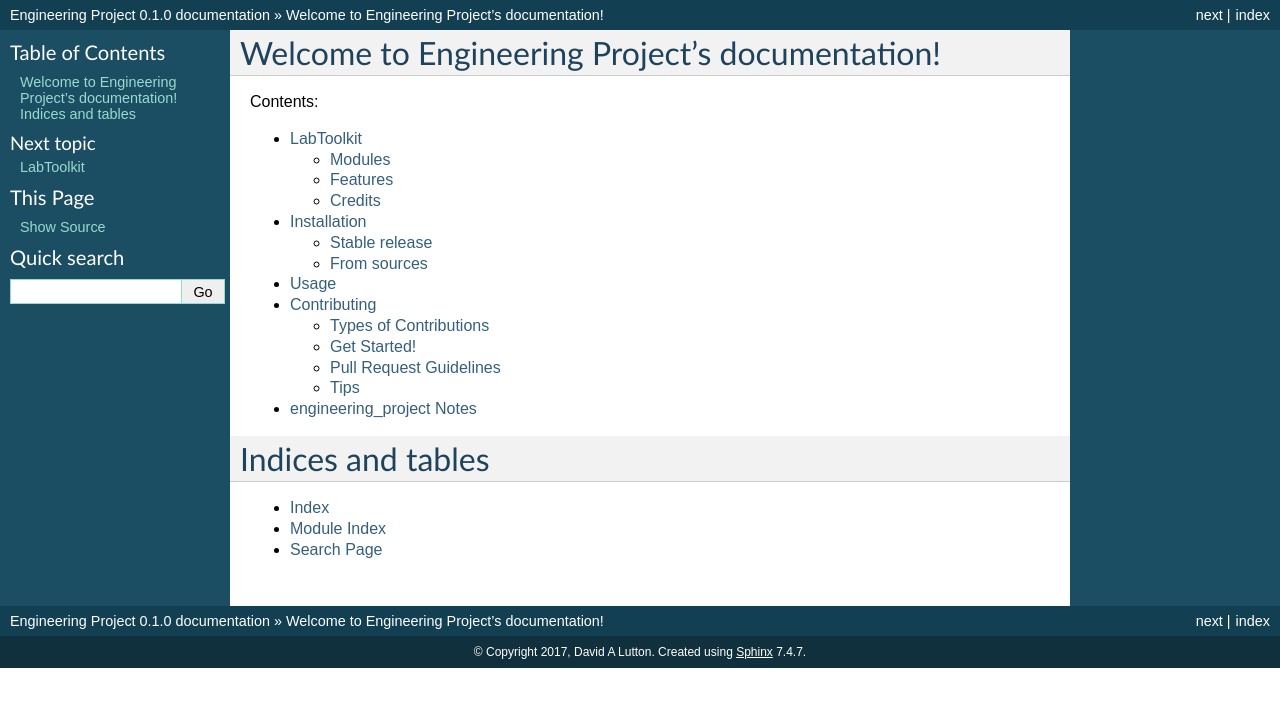
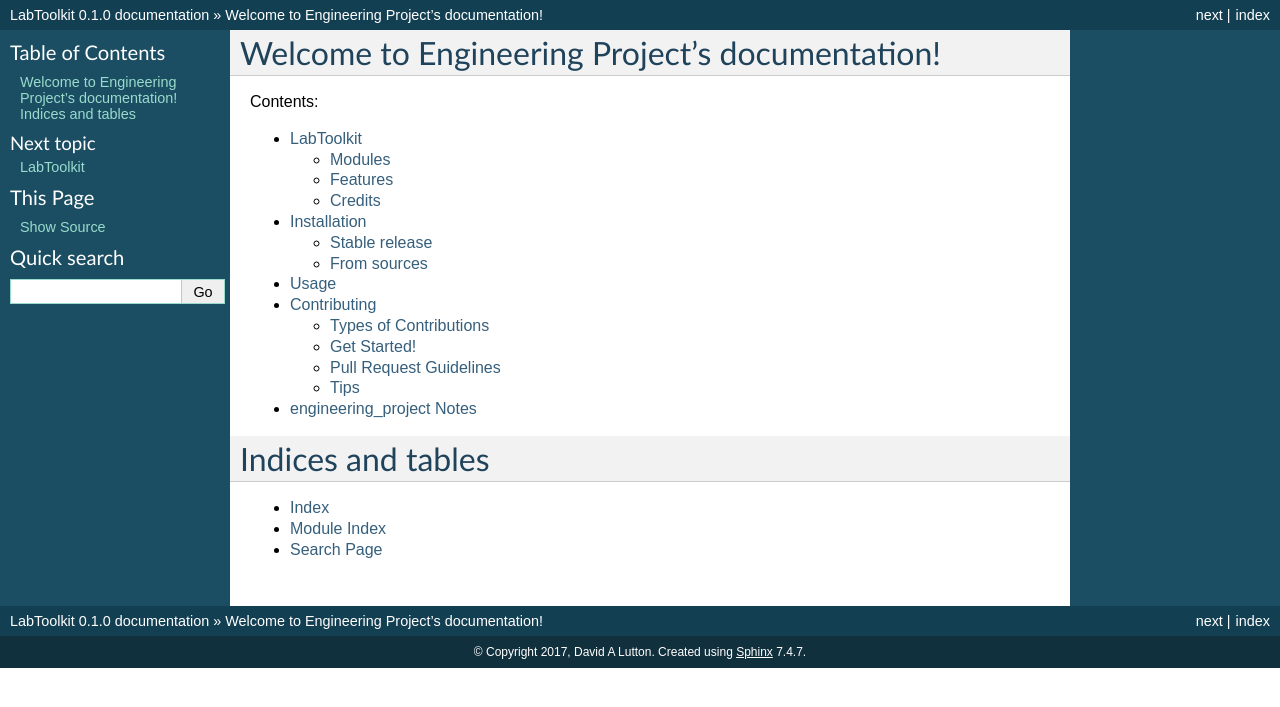
Before and after one commit to DavidLutton/LabToolkit, a Sphinx documentation site: the page built from docs/index.rst, in a window 1280 px wide. Shown: the top 707 px of the page. Built offline with Sphinx 7.4.7, drawn with Linux system fonts in a browser that asks for light colours; pages that are not in the unit, such as notebooks, are missing from menus; the version number is read from the project's files by our own code.

Commit message:
Replace names in docs/conf.py

```diff
--- a/docs/conf.py
+++ b/docs/conf.py
@@ -31,7 +31,7 @@
 # version is used.
 sys.path.insert(0, project_root)
 
-import engineering_project
+import labtoolkit
 
 # -- General configuration ---------------------------------------------
 
@@ -55,7 +55,7 @@
 master_doc = 'index'
 
 # General information about the project.
-project = u'Engineering Project'
+project = u'LabToolkit'
 copyright = u"2017, David A Lutton"
 
 # The version info for the project you're documenting, acts as replacement
@@ -63,9 +63,9 @@
 # the built documents.
 #
 # The short X.Y version.
-version = engineering_project.__version__
+version = labtoolkit.__version__
 # The full version, including alpha/beta/rc tags.
-release = engineering_project.__version__
+release = labtoolkit.__version__
 
 # The language for content autogenerated by Sphinx. Refer to documentation
 # for a list of supported languages.
@@ -188,7 +188,7 @@
 #html_file_suffix = None
 
 # Output file base name for HTML help builder.
-htmlhelp_basename = 'engineering_projectdoc'
+htmlhelp_basename = 'labtoolkitdoc'
 
 
 # -- Options for LaTeX output ------------------------------------------
@@ -208,8 +208,8 @@
 # (source start file, target name, title, author, documentclass
 # [howto/manual]).
 latex_documents = [
-    ('index', 'engineering_project.tex',
-     u'Engineering Project Documentation',
+    ('index', 'labtoolkit.tex',
+     u'LabToolkit Documentation',
      u'David A Lutton', 'manual'),
 ]
 
@@ -239,8 +239,8 @@
 # One entry per manual page. List of tuples
 # (source start file, name, description, authors, manual section).
 man_pages = [
-    ('index', 'engineering_project',
-     u'Engineering Project Documentation',
+    ('index', 'labtoolkit',
+     u'LabToolkit Documentation',
      [u'David A Lutton'], 1)
 ]
 
@@ -254,10 +254,10 @@
 # (source start file, target name, title, author,
 #  dir menu entry, description, category)
 texinfo_documents = [
-    ('index', 'engineering_project',
-     u'Engineering Project Documentation',
+    ('index', 'labtoolkit',
+     u'labtoolkit Documentation',
      u'David A Lutton',
-     'engineering_project',
+     'labtoolkit',
      'One line description of project.',
      'Miscellaneous'),
 ]
```
